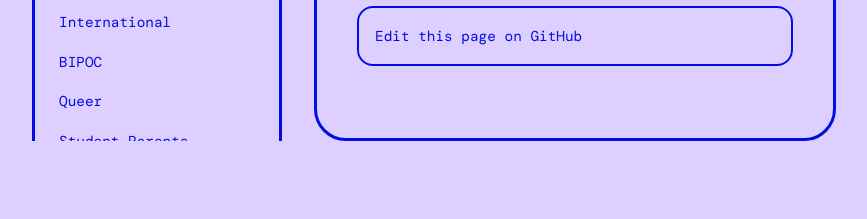
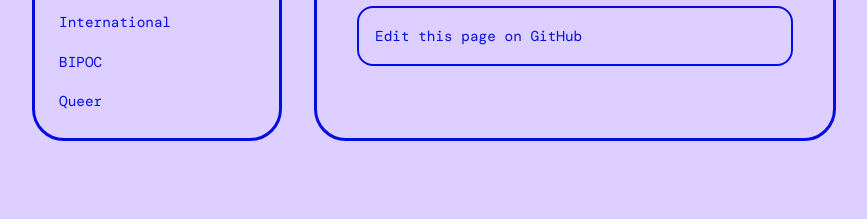
Before and after one commit to iowyth/sorce, a Jekyll site: the page built from wiki.html, in a window 1280 px wide and 1400 px high, scrolled down 804 px. Shown: the part 1171-1390 px from the top of the window, without its empty margins (206-1073 px from the left). Built offline with Jekyll 4.4.1, drawn with Linux system fonts in a browser that asks for light colours; some web fonts are replaced; comment, search, counter and statistics services are not loaded.

Commit message:
Add wiki sidebar scrolling with static frame and custom scrollbar
- Wrap wiki nav content in wiki-nav-scroll div
- Border/frame stays fixed while interior scrolls
- Custom scrollbar with blue thumb and lavender track

Co-Authored-By: Claude Opus 4.5 <noreply@anthropic.com>

```diff
--- a/_layouts/wiki.html
+++ b/_layouts/wiki.html
@@ -6,6 +6,7 @@ layout: default
     <nav class="wiki-nav">
       <h3><a href="{{ '/wiki/' | relative_url }}">Pirate Guide</a></h3>
 
+      <div class="wiki-nav-scroll">
         <h4>Getting Started</h4>
         <ul>
           <li><a href="{{ '/wiki/introduction/' | relative_url }}">Introduction</a></li>
@@ -59,6 +60,7 @@ layout: default
         <div class="wiki-contribute">
           <a href="https://github.com/{{ site.repository }}/tree/main/_wiki">+ Add a Section</a>
         </div>
+      </div>
     </nav>
   </aside>
 
--- a/assets/css/style.css
+++ b/assets/css/style.css
@@ -502,7 +502,6 @@ li {
   top: 2rem;
   height: fit-content;
   max-height: calc(100vh - 4rem);
-  overflow-y: auto;
 }
 
 .wiki-nav {
@@ -510,6 +509,42 @@ li {
   padding: 1.5rem;
   border-radius: 2rem;
   border: 3px solid var(--primary-blue);
+  max-height: calc(100vh - 4rem);
+  display: flex;
+  flex-direction: column;
+  overflow: hidden;
+}
+
+/* Scrollable inner area */
+.wiki-nav-scroll {
+  overflow-y: auto;
+  flex: 1;
+  padding-right: 0.5rem;
+}
+
+/* Custom scrollbar styling - WebKit */
+.wiki-nav-scroll::-webkit-scrollbar {
+  width: 8px;
+}
+
+.wiki-nav-scroll::-webkit-scrollbar-track {
+  background: var(--lavender-light);
+  border-radius: 4px;
+}
+
+.wiki-nav-scroll::-webkit-scrollbar-thumb {
+  background: var(--primary-blue);
+  border-radius: 4px;
+}
+
+.wiki-nav-scroll::-webkit-scrollbar-thumb:hover {
+  background: #0309a8;
+}
+
+/* Firefox scrollbar */
+.wiki-nav-scroll {
+  scrollbar-width: thin;
+  scrollbar-color: var(--primary-blue) var(--lavender-light);
 }
 
 .wiki-nav h3 {
@@ -532,8 +567,8 @@ li {
   margin-bottom: 0.5rem;
 }
 
-.wiki-nav h4:first-of-type {
-  margin-top: 0.75rem;
+.wiki-nav-scroll h4:first-child {
+  margin-top: 0;
 }
 
 .wiki-nav ul {
```
Lines whose indentation alone changed are shown as unchanged.
